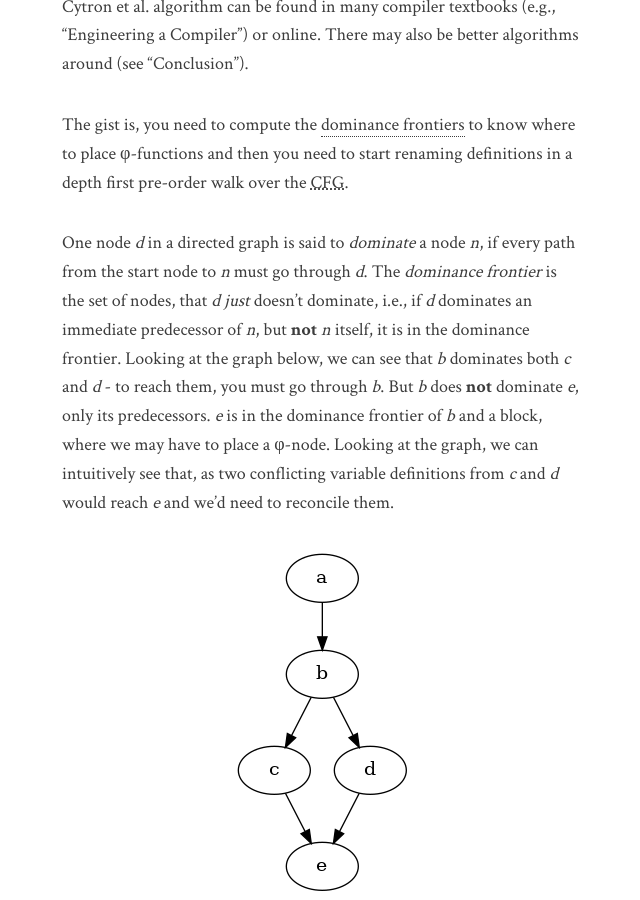
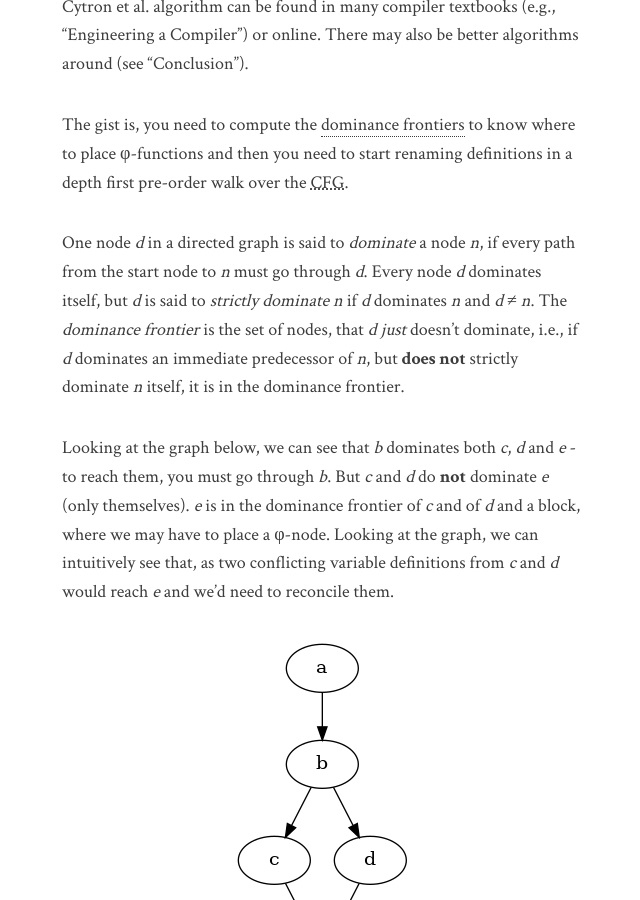
Before and after one commit to cptwunderlich/cptwunderlich.github.io, a Jekyll site: the page built from _posts/2021-04-30-ssa_for_ncg_part2.md, in a window 1280 px wide and 900 px high, scrolled down 5273 px. Shown: the whole window, without its empty margins (318-958 px from the left). Built offline with Jekyll 4.4.1, drawn with Linux system fonts in a browser that asks for light colours.

Commit message:
Fixed mistake in description of dominance.

```diff
--- a/_posts/2021-04-30-ssa_for_ncg_part2.md
+++ b/_posts/2021-04-30-ssa_for_ncg_part2.md
@@ -143,10 +143,11 @@ There may also be better algorithms around (see "Conclusion").
 The gist is, you need to compute the [dominance frontiers](https://en.wikipedia.org/wiki/Dominator_(graph_theory)) to know where to place &phi;-functions and then you need to start renaming definitions in a depth first pre-order walk over the CFG.
 
 One node _d_ in a directed graph is said to _dominate_ a node _n_, if every path from the start node to _n_ must go through _d_.
-The _dominance frontier_ is the set of nodes, that _d_ _just_ doesn't dominate, i.e., if _d_ dominates an immediate predecessor of _n_, but **not** _n_ itself, it is in the dominance frontier.
-Looking at the graph below, we can see that _b_ dominates both _c_ and _d_ - to reach them, you must go through _b_.
-But _b_ does **not** dominate _e_, only its predecessors. _e_ is in the dominance frontier of _b_
-and a block, where we may have to place a &phi;-node.
+Every node _d_ dominates itself, but _d_ is said to _strictly dominate_ _n_ if _d_ dominates _n_ and _d_ &ne; _n_.
+The _dominance frontier_ is the set of nodes, that _d_ _just_ doesn't dominate, i.e., if _d_ dominates an immediate predecessor of _n_, but **does not** strictly dominate _n_ itself, it is in the dominance frontier.
+
+Looking at the graph below, we can see that _b_ dominates both _c_, _d_ and _e_ - to reach them, you must go through _b_.
+But _c_ and _d_ do **not** dominate _e_ (only themselves). _e_ is in the dominance frontier of _c_ and of _d_ and a block, where we may have to place a &phi;-node.
 Looking at the graph, we can intuitively see that, as two conflicting variable definitions from _c_ and _d_ would reach _e_ and we'd need to reconcile them.
 
 ![A control flow graph](/assets/posts/ssa-ncg/dom-cfg.png)
```
